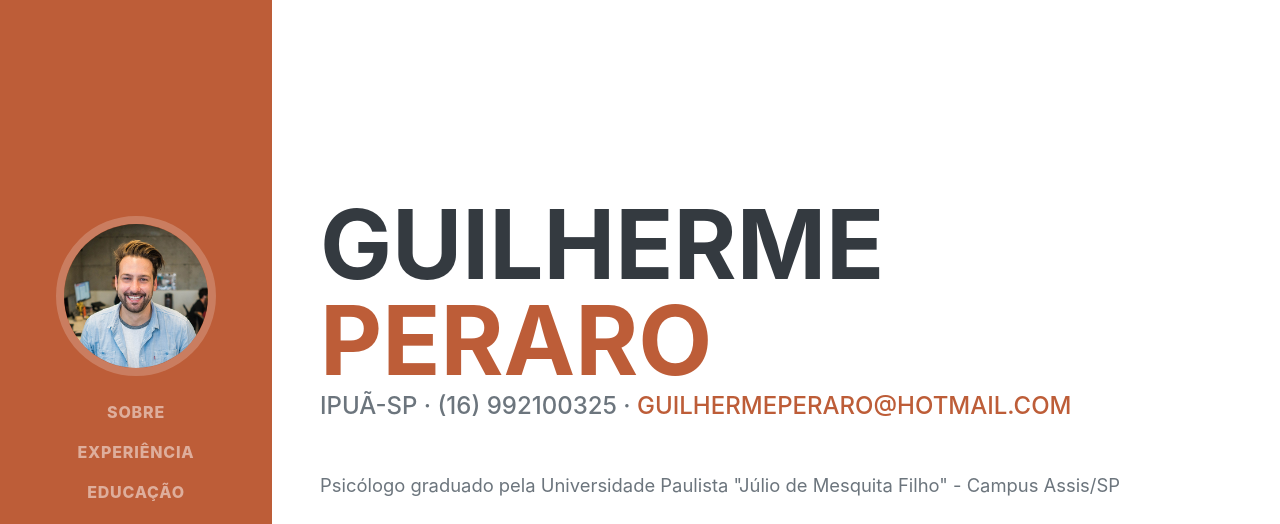
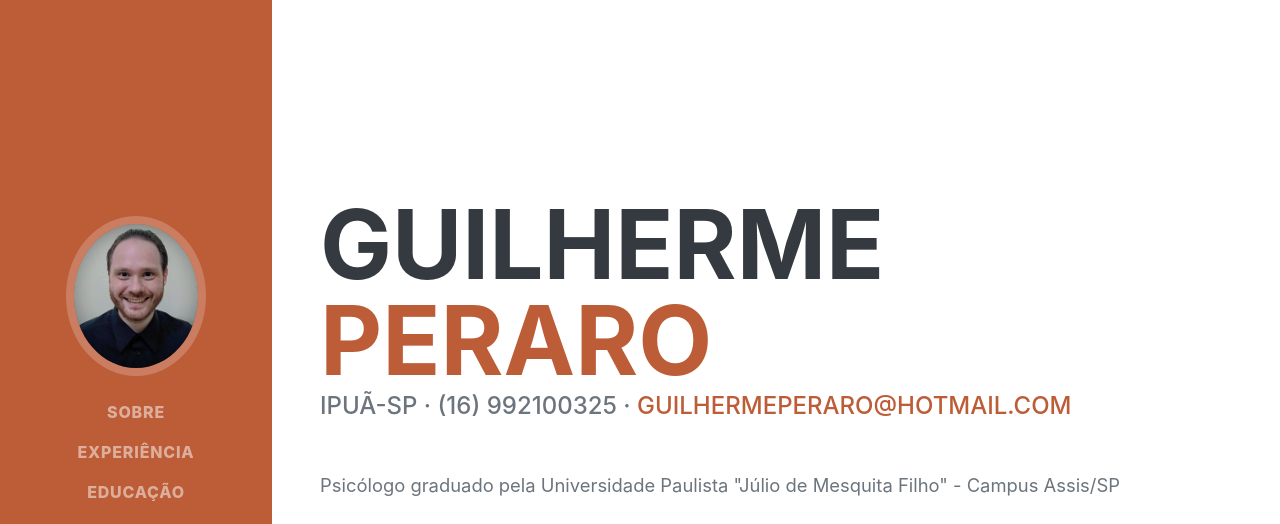
Before and after one commit to guilhermeperaro/guilhermeperaro.github.io, a website: page index.html in a window 1280 px wide. Shown: the top 524 px of the page. Drawn offline with nearby package versions, Linux system fonts and the light colour scheme; a web font is replaced by a local one.

Commit message:
Update index.html
corrigido nome arquivo foto

```diff
--- a/index.html
+++ b/index.html
@@ -20,7 +20,7 @@
         <nav class="navbar navbar-expand-lg navbar-dark bg-primary fixed-top" id="sideNav">
             <a class="navbar-brand js-scroll-trigger" href="#page-top">
                 <span class="d-block d-lg-none">Guilherme Peraro</span>
-                <span class="d-none d-lg-block"><img class="img-fluid img-profile rounded-circle mx-auto mb-2" src="assets/img/profile.jpg" alt="" /></span>
+                <span class="d-none d-lg-block"><img class="img-fluid img-profile rounded-circle mx-auto mb-2" src="assets/img/profile.jpeg" alt="" /></span>
             </a>
             <button class="navbar-toggler" type="button" data-toggle="collapse" data-target="#navbarSupportedContent" aria-controls="navbarSupportedContent" aria-expanded="false" aria-label="Toggle navigation"><span class="navbar-toggler-icon"></span></button>
             <div class="collapse navbar-collapse" id="navbarSupportedContent">
```
